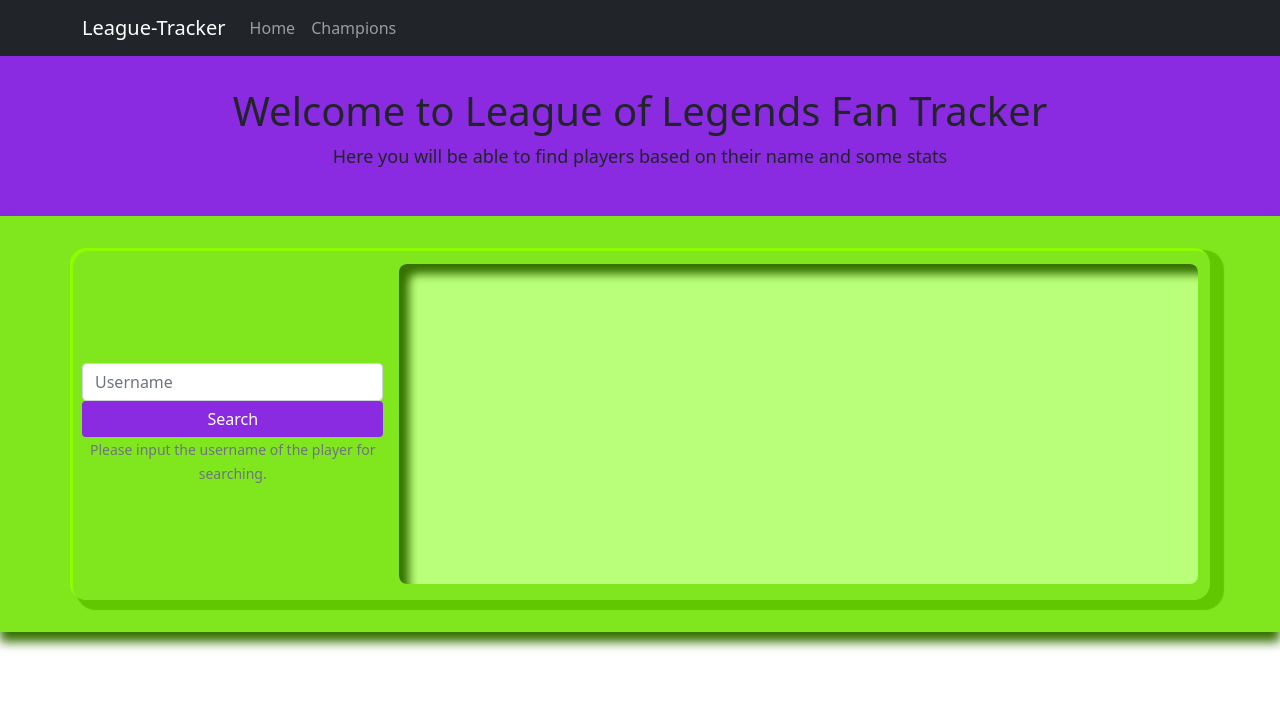
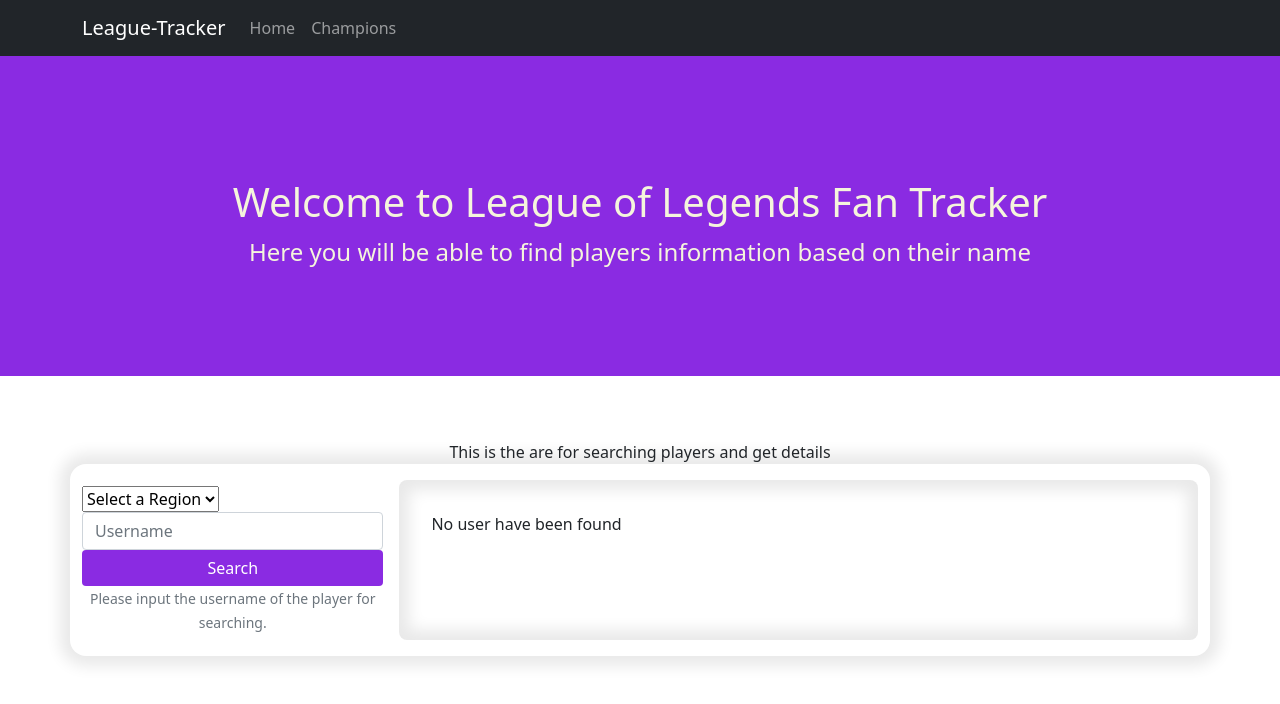
Before and after one commit to fernanhick/league-tracker-site, a React (Create React App) app: page / in a window 1280 px wide. Shown: the top 704 px of the page. Built offline with nearby package versions, Linux system fonts and the light colour scheme.

Commit message:
API request included

```diff
--- a/public/index.html
+++ b/public/index.html
@@ -24,7 +24,7 @@
       work correctly both with client-side routing and a non-root public URL.
       Learn how to configure a non-root public URL by running `npm run build`.
     -->
-    <title>React App</title>
+        <title>League Fansite</title>
     </head>
     <body>
         <noscript>You need to enable JavaScript to run this app.</noscript>
@@ -38,6 +38,5 @@
 
       To begin the development, run `npm start` or `yarn start`.
       To create a production bundle, use `npm run build` or `yarn build`.
-    -->
-  </body>
+    --></body>
 </html>
--- a/src/App.css
+++ b/src/App.css
@@ -1,5 +1,7 @@
 .App {
     text-align: center;
+    height: 100vh;
+    background-color: #ffffff;
 }
 
 .App-logo {
--- a/src/frontend/components/header/Header.js
+++ b/src/frontend/components/header/Header.js
@@ -6,8 +6,8 @@ const Header = () => {
             <div id="header">
                 <h1>Welcome to League of Legends Fan Tracker</h1>
                 <p>
-                    Here you will be able to find players based on their name
-                    and some stats
+                    Here you will be able to find players information based on
+                    their name
                 </p>
             </div>
         </section>
--- a/src/frontend/components/header/header.css
+++ b/src/frontend/components/header/header.css
@@ -1,11 +1,17 @@
 #header {
-    font-size: large;
+    font-size: x-large;
+    /*     box-shadow: inset 0px 0px 15px 20px rgb(255, 255, 255);
+ */
+    padding: 2rem;
+    margin-top: 2rem;
 }
 #heroSection {
-    height: 10rem;
     background-color: blueviolet;
-    box-shadow: black;
+    min-height: 20rem;
+    color: beige;
     display: flex;
     align-items: center;
     justify-content: center;
+    box-shadow: 0px 1px 15px 1 0px rgb(204, 204, 204);
+    margin-bottom: 2rem;
 }
--- a/src/frontend/components/playersearch/Playersearch.js
+++ b/src/frontend/components/playersearch/Playersearch.js
@@ -1,19 +1,43 @@
-import React, { useState } from "react";
+import React, { useEffect, useState } from "react";
 import {
     Container,
     Button,
     InputGroup,
     FormControl,
     Form,
+    DropdownButton,
+    Dropdown,
 } from "react-bootstrap";
 import "./playersearch.css";
 import axios from "axios";
 
 const Playersearch = () => {
     const [playerSearched, setPlayerSearched] = useState("");
-    const [userData, setUserData] = useState({});
+    const [userData, setUserData] = useState(null);
+    const [userDetailedData, setUserDetailedData] = useState(null);
+    const [region, setRegion] = useState("Select Region");
+
+    const regions = [
+        { label: "Brazil", value: "br1" },
+        { label: "EuropeNE", value: "eun1" },
+        { label: "EuropeWE", value: "euw1" },
+        { label: "Japan", value: "jp1" },
+        { label: "Korea", value: "kr" },
+        { label: "LatinAmerica1", value: "la1" },
+        { label: "LatinAmerica2", value: "la2" },
+        { label: "NorthAmerica", value: "na1" },
+        { label: "Oeania", value: "oc1" },
+        { label: "Turkey", value: "tr1" },
+        { label: "Russia", value: "ru" },
+    ];
+    // Using this function to update the state of region
+    // whenever a new option is selected from the dropdown
+    let handleRegionChange = (e) => {
+        setRegion(e.target.value);
+    };
+
     const searchForPlayer = (event) => {
-        let apiString = `https://eun1.api.riotgames.com/lol/summoner/v4/summoners/by-name/${playerSearched}?api_key=${process.env.REACT_APP_RIOT_API_KEY}`;
+        let apiString = `https://${region}.api.riotgames.com/lol/summoner/v4/summoners/by-name/${playerSearched}?api_key=${process.env.REACT_APP_RIOT_API_KEY}`;
         axios
             .get(apiString)
             .then(function (response) {
@@ -22,12 +46,46 @@ const Playersearch = () => {
             })
             .catch(function (err) {
                 console.log(err);
+                setUserData(null);
+            });
+        setPlayerSearched("");
+    };
+
+    const setDetailedDataQuery = (event) => {
+        let summStrinApi = `https://${region}.api.riotgames.com/lol/league/v4/entries/by-summoner/${userData.id}?api_key=${process.env.REACT_APP_RIOT_API_KEY}`;
+        axios
+            .get(summStrinApi)
+            .then(function (response) {
+                setUserDetailedData(response.data);
+                console.log(userDetailedData);
+            })
+            .catch(function (err) {
+                console.log(err);
             });
     };
+
     return (
         <section id="hero-section">
+            <Container>
+                This is the are for searching players and get details
+            </Container>
             <Container className="player-search-container">
                 <Form id="searchForm">
+                    <InputGroup>
+                        <select onChange={handleRegionChange}>
+                            <option value="Select a Region">
+                                Select a Region
+                            </option>
+                            {/* Mapping through each region object in our regions array
+                        and returning an option element with the appropriate attributes / values.
+                       */}
+                            {regions.map((region) => (
+                                <option key={region.label} value={region.value}>
+                                    {region.label}
+                                </option>
+                            ))}
+                        </select>
+                    </InputGroup>
                     <Form.Control
                         type="text"
                         id="searchControlForm"
@@ -43,13 +101,38 @@ const Playersearch = () => {
                     </Form.Text>
                 </Form>
                 <section id="resultsArea">
-                    {JSON.stringify(userData) !== {} ? (
-                        <div id="fullResult">{userData.name}</div>
+                    {userData ? (
+                        <div id="fullResult">
+                            <div id="summData">
+                                <div>Name: {userData.name}</div>
+                                <div>PUUID: {userData.puuid}</div>
+                                <div>Level: {userData.summonerLevel}</div>
+                            </div>
+                            <div id="summIcon">
+                                <img
+                                    id="summIconImg"
+                                    src={`http://ddragon.leagueoflegends.com/cdn/12.8.1/img/profileicon/${userData.profileIconId}.png`}
+                                />
+                            </div>
+                            <Button
+                                id="btnDetails"
+                                onClick={(e) =>
+                                    setDetailedDataQuery(userData.id)
+                                }
+                            >
+                                More details
+                            </Button>
+                        </div>
                     ) : (
                         <div id="emptyResult">No user have been found</div>
                     )}
                 </section>
             </Container>
+            {userData ? (
+                <Container id="mDetails">More Details</Container>
+            ) : (
+                <></>
+            )}
         </section>
     );
 };
--- a/src/frontend/components/playersearch/playersearch.css
+++ b/src/frontend/components/playersearch/playersearch.css
@@ -1,31 +1,41 @@
 .player-search-container {
-    background-color: rgb(128, 231, 31);
+    background-color: rgb(255, 255, 255);
     border-radius: 1rem;
-    /*     padding: 1rem;
+    padding: 1rem;
+    /*     border-style: solid;
  */
-    box-shadow: 10px 6px 1px 4px rgb(96, 199, 0),
-        inset 3px 3px 1px rgb(143, 252, 0);
+    border-width: 0.1rem;
+    box-shadow: 0px 0px 15px 10px rgb(233, 233, 233);
     display: flex;
     align-items: center;
 }
 #searchControlForm {
     display: flex;
 }
+#fullResult {
+    display: flex;
+}
+#summData {
+    text-align: left;
+}
+#summIconImg {
+    width: 100px;
+    border-radius: 10px;
+}
 #resultsArea {
-    background-color: rgb(186, 255, 121);
+    background-color: rgb(255, 255, 255);
     display: flex;
-    height: 20rem;
-    margin: 1rem 0 1rem 1rem;
-    box-shadow: inset 10px 10px 10px rgb(54, 112, 0);
+    min-height: 10rem;
 
+    margin-left: 1rem;
+    box-shadow: inset 0px 0px 15px 10px rgb(233, 233, 233);
+    padding: 2rem;
     width: 100%;
     border-radius: 0.5rem;
-    padding: 2rem;
 }
 #hero-section {
-    background-color: rgb(128, 231, 31);
+    background-color: rgb(255, 255, 255);
     padding: 2rem;
-    box-shadow: 0px 10px 10px rgb(54, 112, 0);
 }
 #btnSearch {
     width: 100%;
```
Also changed, not shown: public/manifest.json. Lines whose indentation alone changed are shown as unchanged.
